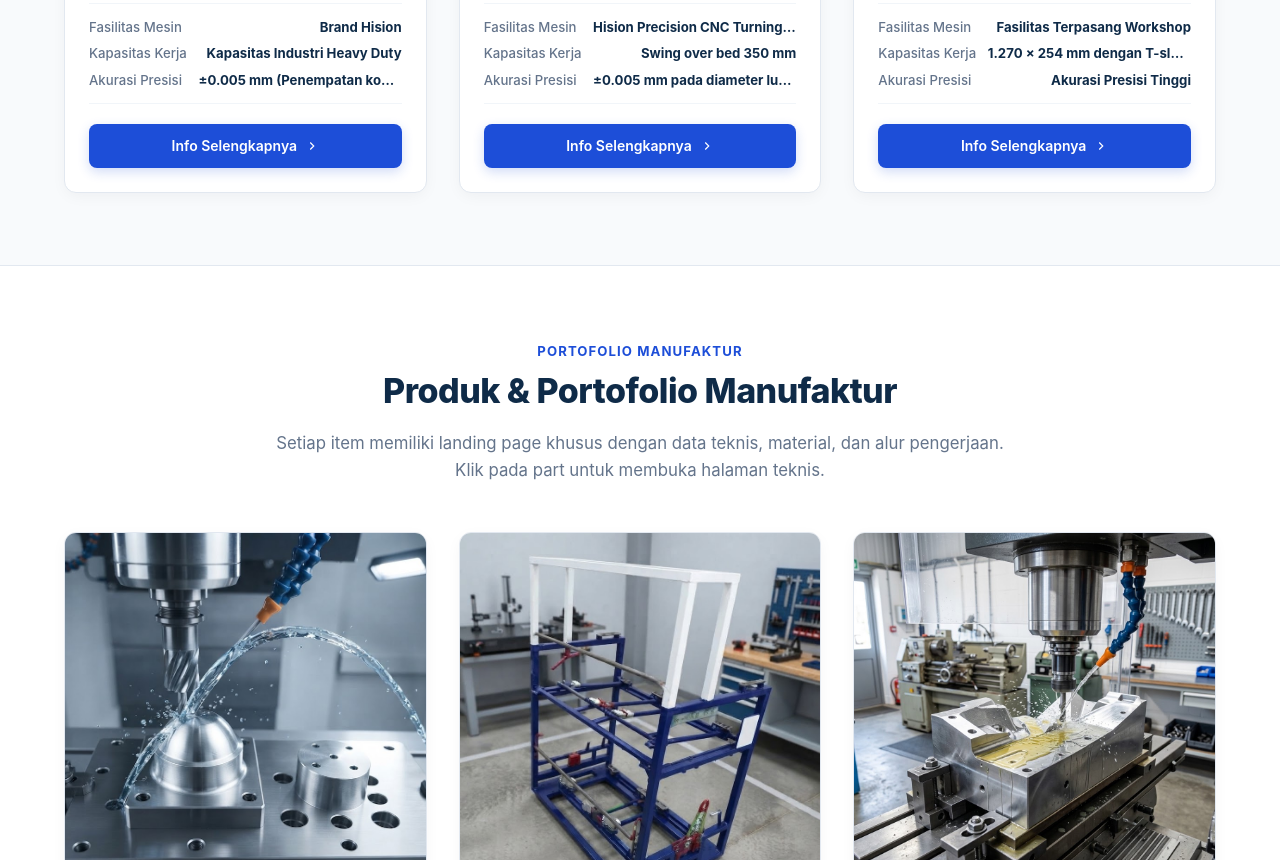
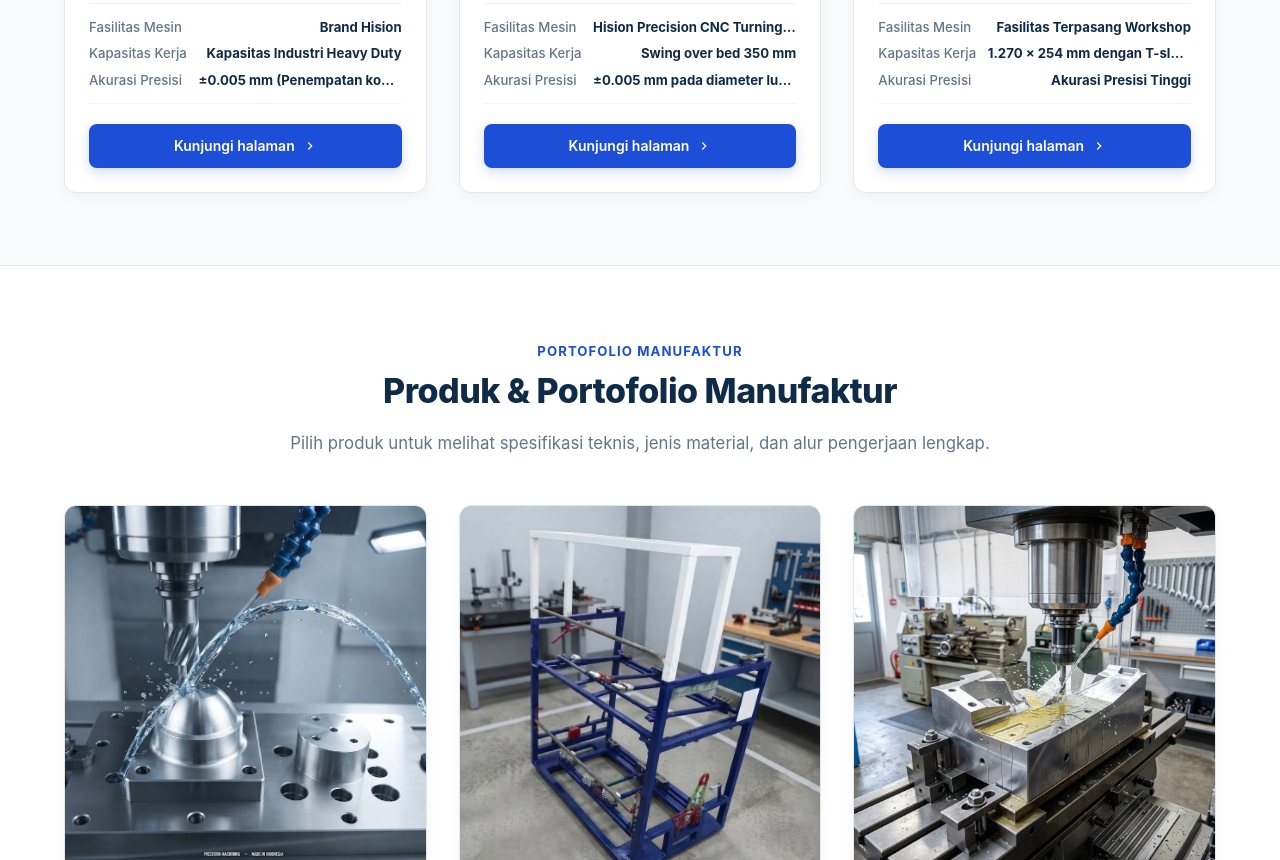
Before and after one commit to fokuskonten/pt-nti, a website: page index.html in a window 1280 px wide. Shown: the part 1940-2800 px from the top of the page. Drawn offline with Linux system fonts and the light colour scheme.

Commit message:
refactor(copy): ringkas CTA tombol kartu dan sesuaikan diksi natural tanpa kata pilar

```diff
--- a/index.html
+++ b/index.html
@@ -79,7 +79,7 @@
           </a>
 
           <a href="layanan.html" class="btn-pill btn-pill-secondary btn-pill-lg">
-            <span>Eksplorasi 6 Pilar Layanan</span>
+            <span>Lihat 6 Layanan Bengkel</span>
             <svg width="18" height="18" viewBox="0 0 24 24" fill="none" stroke="currentColor" stroke-width="2"><line x1="5" y1="12" x2="19" y2="12"></line><polyline points="12 5 19 12 12 19"></polyline></svg>
           </a>
         </div>
@@ -166,7 +166,7 @@
 
           <div class="tech-card-actions">
             <a href="layanan-cnc-milling-3axis.html" class="tech-btn-main">
-              <span>Info Selengkapnya</span>
+              <span>Kunjungi halaman</span>
               <svg width="14" height="14" viewBox="0 0 24 24" fill="none" stroke="currentColor" stroke-width="2"><polyline points="9 18 15 12 9 6"></polyline></svg>
             </a>
           </div>
@@ -198,7 +198,7 @@
 
           <div class="tech-card-actions">
             <a href="layanan-cnc-bubut.html" class="tech-btn-main">
-              <span>Info Selengkapnya</span>
+              <span>Kunjungi halaman</span>
               <svg width="14" height="14" viewBox="0 0 24 24" fill="none" stroke="currentColor" stroke-width="2"><polyline points="9 18 15 12 9 6"></polyline></svg>
             </a>
           </div>
@@ -230,7 +230,7 @@
 
           <div class="tech-card-actions">
             <a href="layanan-milling-manual.html" class="tech-btn-main">
-              <span>Info Selengkapnya</span>
+              <span>Kunjungi halaman</span>
               <svg width="14" height="14" viewBox="0 0 24 24" fill="none" stroke="currentColor" stroke-width="2"><polyline points="9 18 15 12 9 6"></polyline></svg>
             </a>
           </div>
@@ -240,13 +240,13 @@
       </div>
     </section>
 
-    <!-- KATALOG PRODUK HIGHLIGHT (SETIAP CARD MENUJU KE LANDING PAGE MASING-MASING) -->
+    <!-- KATALOG PRODUK HIGHLIGHT (SETIAP CARD MENUJU KE HALAMAN PRODUK MASING-MASING) -->
     <section class="section-py" style="background-color:var(--white); border-top:1px solid var(--border-card); border-bottom:1px solid var(--border-card);">
       <div class="container">
         <div class="section-head">
           <span class="section-tag">Portofolio Manufaktur</span>
           <h2 class="section-title">Produk & Portofolio Manufaktur</h2>
-          <p class="section-intro">Setiap item memiliki landing page khusus dengan data teknis, material, dan alur pengerjaan. Klik pada part untuk membuka halaman teknis.</p>
+          <p class="section-intro">Pilih produk untuk melihat spesifikasi teknis, jenis material, dan alur pengerjaan lengkap.</p>
         </div>
 
         <div class="grid-3">
@@ -276,7 +276,7 @@
 
           <div class="tech-card-actions">
             <a href="produk-machining-presisi-spherical.html" class="tech-btn-main">
-              <span>Info Selengkapnya</span>
+              <span>Lihat produk</span>
               <svg width="14" height="14" viewBox="0 0 24 24" fill="none" stroke="currentColor" stroke-width="2"><polyline points="9 18 15 12 9 6"></polyline></svg>
             </a>
           </div>
@@ -308,7 +308,7 @@
 
           <div class="tech-card-actions">
             <a href="produk-machining-pelat-cetakan.html" class="tech-btn-main">
-              <span>Info Selengkapnya</span>
+              <span>Lihat produk</span>
               <svg width="14" height="14" viewBox="0 0 24 24" fill="none" stroke="currentColor" stroke-width="2"><polyline points="9 18 15 12 9 6"></polyline></svg>
             </a>
           </div>
@@ -340,7 +340,7 @@
 
           <div class="tech-card-actions">
             <a href="produk-machining-billet-kontur.html" class="tech-btn-main">
-              <span>Info Selengkapnya</span>
+              <span>Lihat produk</span>
               <svg width="14" height="14" viewBox="0 0 24 24" fill="none" stroke="currentColor" stroke-width="2"><polyline points="9 18 15 12 9 6"></polyline></svg>
             </a>
           </div>
```
Also changed, not shown: kebijakan-mutu.html (+1 -1 lines), layanan.html (+6 -6 lines), produk-machining-pelat-cetakan.html (+1 -1 lines), produk.html (+10 -10 lines).
